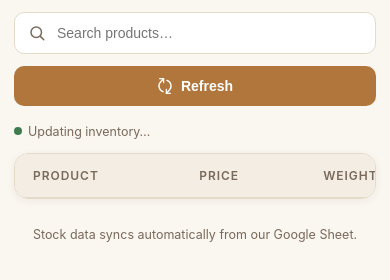
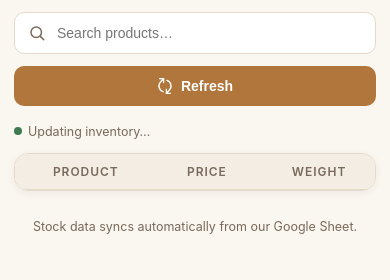
Before and after one commit to drjphilip/maatti-inventory, a plain HTML site: page index.html in a window 390 px wide. Shown: the part 176-456 px from the top of the page. Drawn offline with Linux system fonts and the light colour scheme.

Commit message:
Add files via upload

```diff
--- a/index.html
+++ b/index.html
@@ -149,7 +149,7 @@
     font-size: 14.5px;
   }
   thead th {
-    text-align: left;
+    text-align: center;
     padding: 14px 18px;
     background: var(--surface-soft);
     border-bottom: 1px solid var(--line);
@@ -160,6 +160,7 @@
     font-weight: 600;
   }
   tbody td {
+    text-align: center;
     padding: 13px 18px;
     border-bottom: 1px solid var(--line);
     vertical-align: middle;
@@ -202,7 +203,8 @@
     .toolbar { flex-direction: column; align-items: stretch; }
     .refresh { justify-content: center; }
     .table-wrap { overflow-x: auto; }
-    table { min-width: 700px; }
+    thead th, tbody td { padding: 10px 12px; }
+    table { min-width: 600px; }
   }
   @media (max-width: 420px) {
     .page { padding: 28px 14px 48px; }
```
